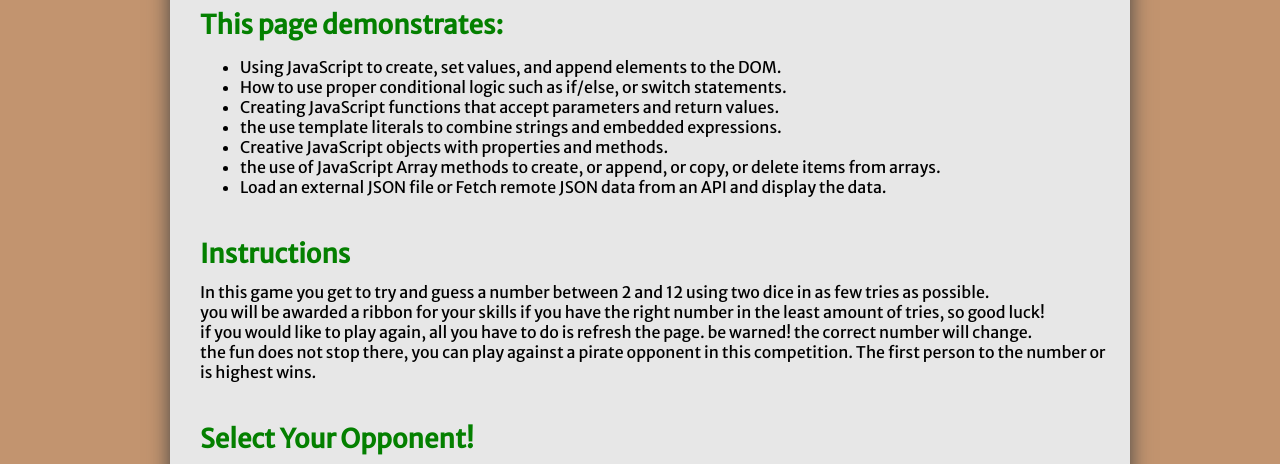
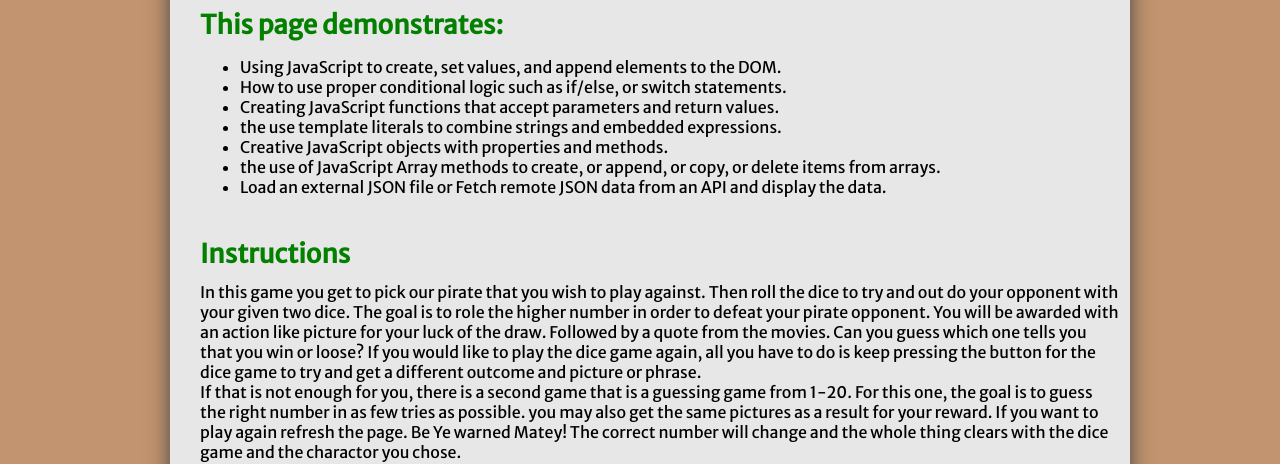
Before and after one commit to PirateTurner1/CapStone_project2760, a plain HTML site: page index.html in a window 1280 px wide. Shown: the part 342-806 px from the top of the page. Drawn offline with Linux system fonts and the light colour scheme.

Commit message:
saw something that needed a small change

```diff
--- a/index.html
+++ b/index.html
@@ -30,10 +30,15 @@
             </ul>
 
             <h2>Instructions</h2>
-            <p id="instructions">In this game you get to try and guess a number between 2 and 12 using two dice in as few tries as possible.<br/>
-            you will be awarded a ribbon for your skills if you have the right number in the least amount of tries, so good luck! <br/>
-            if you would like to play again, all you have to do is refresh the page. be warned! the correct number will change. <br/>
-            the fun does not stop there, you can play against a pirate opponent in this competition. The first person to the number or is highest wins.   </p>
+            <p id="instructions">In this game you get to pick our pirate that you wish to play against.
+            Then roll the dice to try and out do your opponent with your given two dice.  The goal is to role the higher number in order to defeat your pirate opponent.
+            You will be awarded with an action like picture for your luck of the draw.
+            Followed by a quote from the movies. Can you guess which one tells you that you win or loose?
+            If you would like to play the dice game again, all you have to do is keep pressing the button for the dice game to try and get a different outcome and picture or phrase.
+            <br/>If that is not enough for you, there is a second game that is a guessing game from 1-20.
+            For this one, the goal is to guess the right number in as few tries as possible.  you may also get the same pictures as a result for your reward.
+            If you want to play again refresh the page. Be  Ye warned Matey! The correct number will change and the whole thing clears with the dice game and the charactor you chose. <br/>
+            </p>
 
             <h2 class = "player">Select Your Opponent!</h2>
             <ul class = "pirates">
--- a/js/main.js
+++ b/js/main.js
@@ -190,7 +190,7 @@ function evalGuess() {
     if (gamerGuess == correctNumber) {
         feedFront.innerText = 'You Win! now Get Off My SHIP!'
         giveAward()
-    } else if (gamerGuess > correctNumber && gamerGuess < 16) {
+    } else if (gamerGuess > correctNumber && gamerGuess < 21) {
         feedFront.innerText = 'Too High! Walk the Plank!'
     } else if (gamerGuess < correctNumber && gamerGuess > 0) {
         feedFront.innerText = 'Too Low! Release the Kraken!'
```
